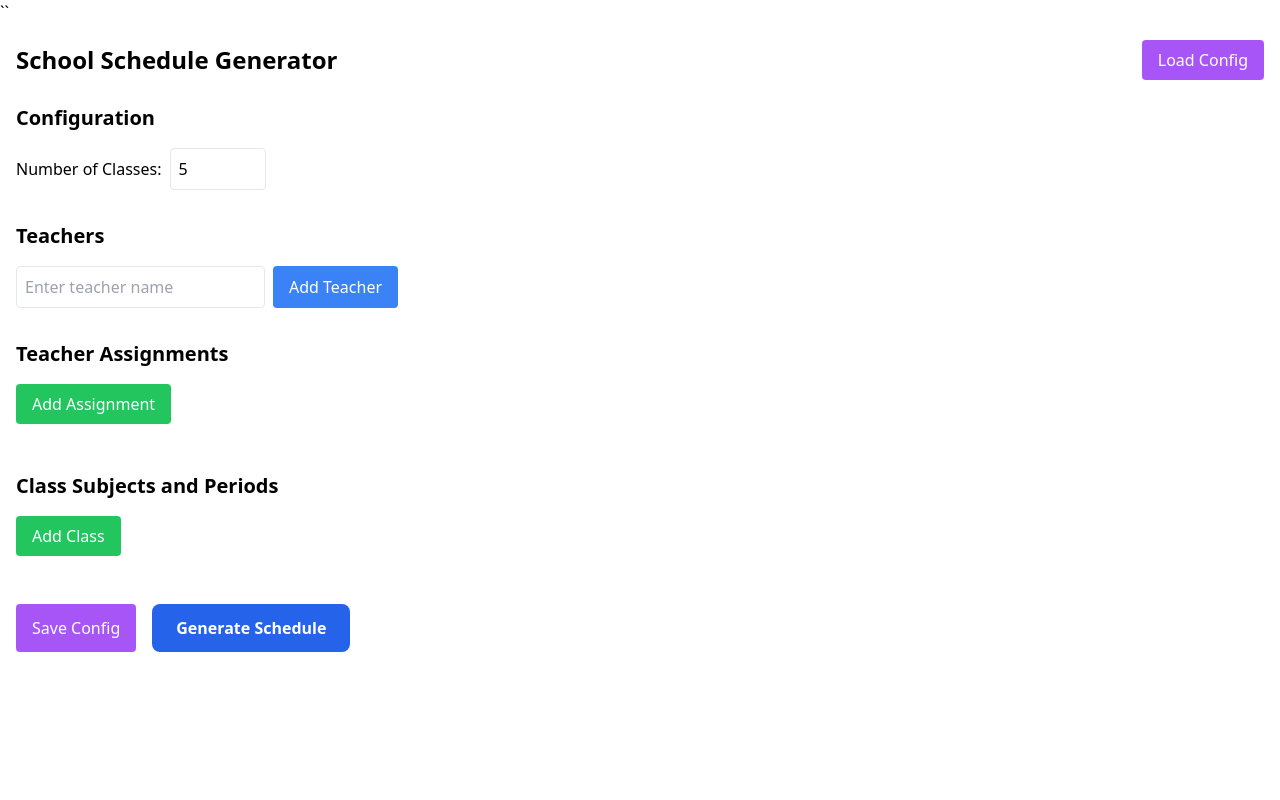
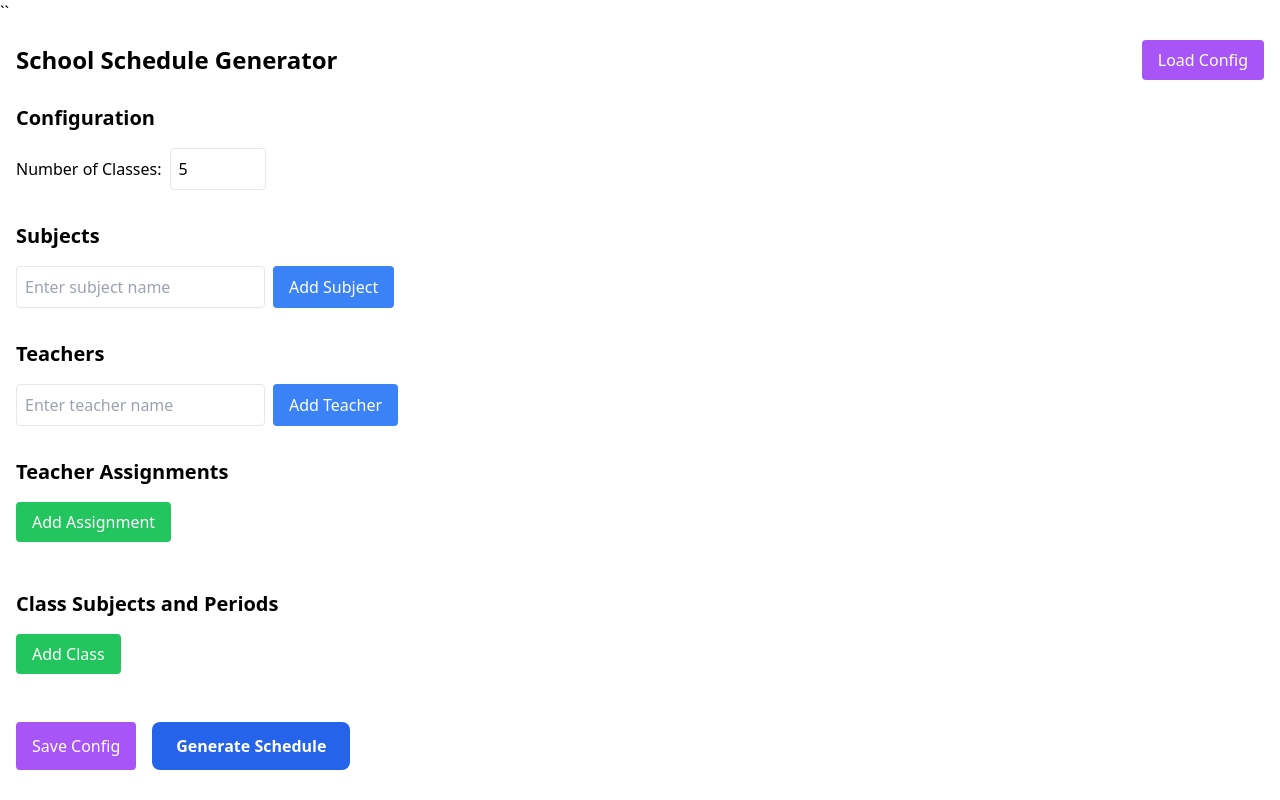
Before and after one commit to TheLayman/schoolScheduler, a SvelteKit app: page / in a window 1280 px wide. Built offline with nearby package versions, Linux system fonts and the light colour scheme.

Commit message:
Allow for optional subjects, 1st Class doesn't have Social for example

```diff
--- a/src/routes/+page.svelte
+++ b/src/routes/+page.svelte
@@ -38,6 +38,8 @@
   let schedule: ScheduleGrid = [];
   let teacherAssignments: TeacherAssignment[] = [];
   let classSubjects: ClassSubject[] = [];
+  let subjects: string[] = [];
+  let newSubject = '';
 
   const DAYS = ['Monday', 'Tuesday', 'Wednesday', 'Thursday', 'Friday', 'Saturday'];
   const PERIODS_PER_DAY = 7;
@@ -319,7 +321,7 @@
             subjectPeriodMappings.push({
               class: cs.class,
               subject: subject.subject,
-              periodsPerWeek: subject.periodsPerWeek || 1
+              periodsPerWeek: subject.periodsPerWeek || 0
             });
           }
         });
@@ -337,6 +339,13 @@
     numClasses = config.numClasses || 1;
     teacherAssignments = [];
     classSubjects = [];
+
+    // Extract unique subjects from the configuration
+    const uniqueSubjects = new Set([
+        ...config.subjectTeacherMappings.map(m => m.subject),
+        ...config.subjectPeriodMappings.map(m => m.subject)
+    ]);
+    subjects = Array.from(uniqueSubjects);
 
     const uniqueTeachers = new Set(config.subjectTeacherMappings.map(m => m.teacher));
     teachers = Array.from(uniqueTeachers);
@@ -401,6 +410,17 @@
       };
       reader.readAsText(file);
     }
+  }
+
+  function addSubject() {
+    if (newSubject.trim() && !subjects.includes(newSubject.trim())) {
+      subjects = [...subjects, newSubject.trim()];
+      newSubject = '';
+    }
+  }
+
+  function removeSubject(index: number) {
+    subjects = subjects.filter((_, i) => i !== index);
   }
 
   async function generateSchedule() {
@@ -519,6 +539,38 @@
       </div>
     </section>
 
+    <!-- Subjects -->
+    <section class="mb-8">
+      <h2 class="text-xl font-semibold mb-4">Subjects</h2>
+      <div class="flex gap-2 mb-4">
+        <input
+          type="text"
+          bind:value={newSubject}
+          placeholder="Enter subject name"
+          class="border p-2 rounded"
+        />
+        <button
+          on:click={addSubject}
+          class="bg-blue-500 text-white px-4 py-2 rounded"
+        >
+          Add Subject
+        </button>
+      </div>
+      <ul class="space-y-2">
+        {#each subjects as subject, i}
+          <li class="flex items-center gap-2">
+            <span>{subject}</span>
+            <button
+              on:click={() => removeSubject(i)}
+              class="text-red-500"
+            >
+              Remove
+            </button>
+          </li>
+        {/each}
+      </ul>
+    </section>
+
     <!-- Teacher Input Section -->
     <section class="mb-8">
       <h2 class="text-xl font-semibold mb-4">Teachers</h2>
@@ -573,12 +625,15 @@
                   <option value={teacher}>{teacher}</option>
                 {/each}
               </select>
-              <input
-                type="text"
+              <select
                 bind:value={assignment.subject}
-                placeholder="Subject"
                 class="border p-2 rounded"
-              />
+              >
+                <option value="">Select Subject</option>
+                {#each subjects as subject}
+                  <option value={subject}>{subject}</option>
+                {/each}
+              </select>
               <button
                 on:click={() => removeAssignment(i)}
                 class="text-red-500"
@@ -642,16 +697,19 @@
 
               {#each classSubject.subjects as subjectData, subjectIndex}
                 <div class="flex gap-4 items-center">
-                  <input
-                    type="text"
+                  <select
                     bind:value={subjectData.subject}
-                    placeholder="Subject Name"
                     class="border p-2 rounded"
-                  />
+                  >
+                    <option value="">Select Subject</option>
+                    {#each subjects as subject}
+                      <option value={subject}>{subject}</option>
+                    {/each}
+                  </select>
                   <input
                     type="number"
                     bind:value={subjectData.periodsPerWeek}
-                    min="1"
+                    min="0"
                     max="42"
                     class="border p-2 rounded w-24"
                   />
```
